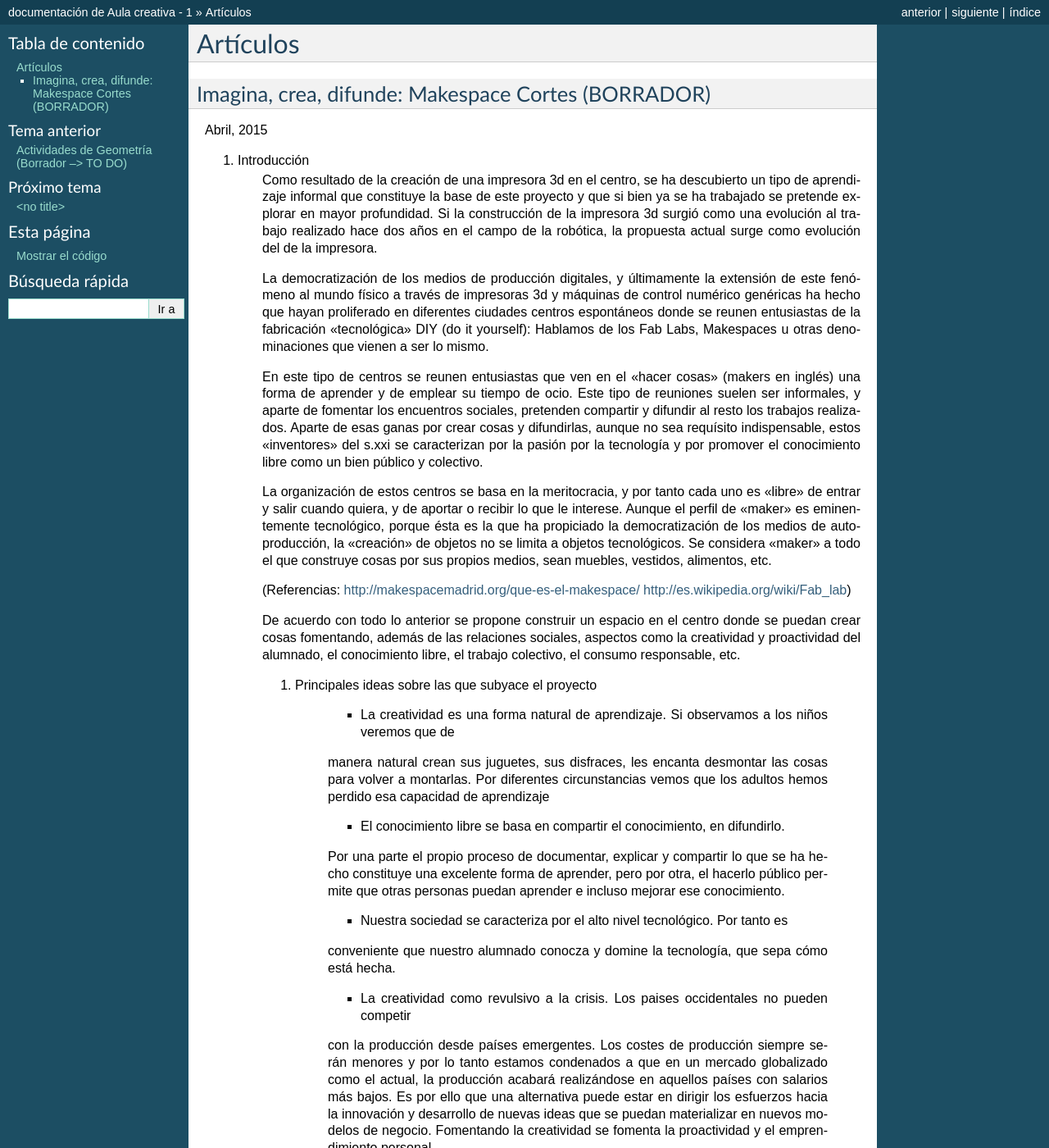
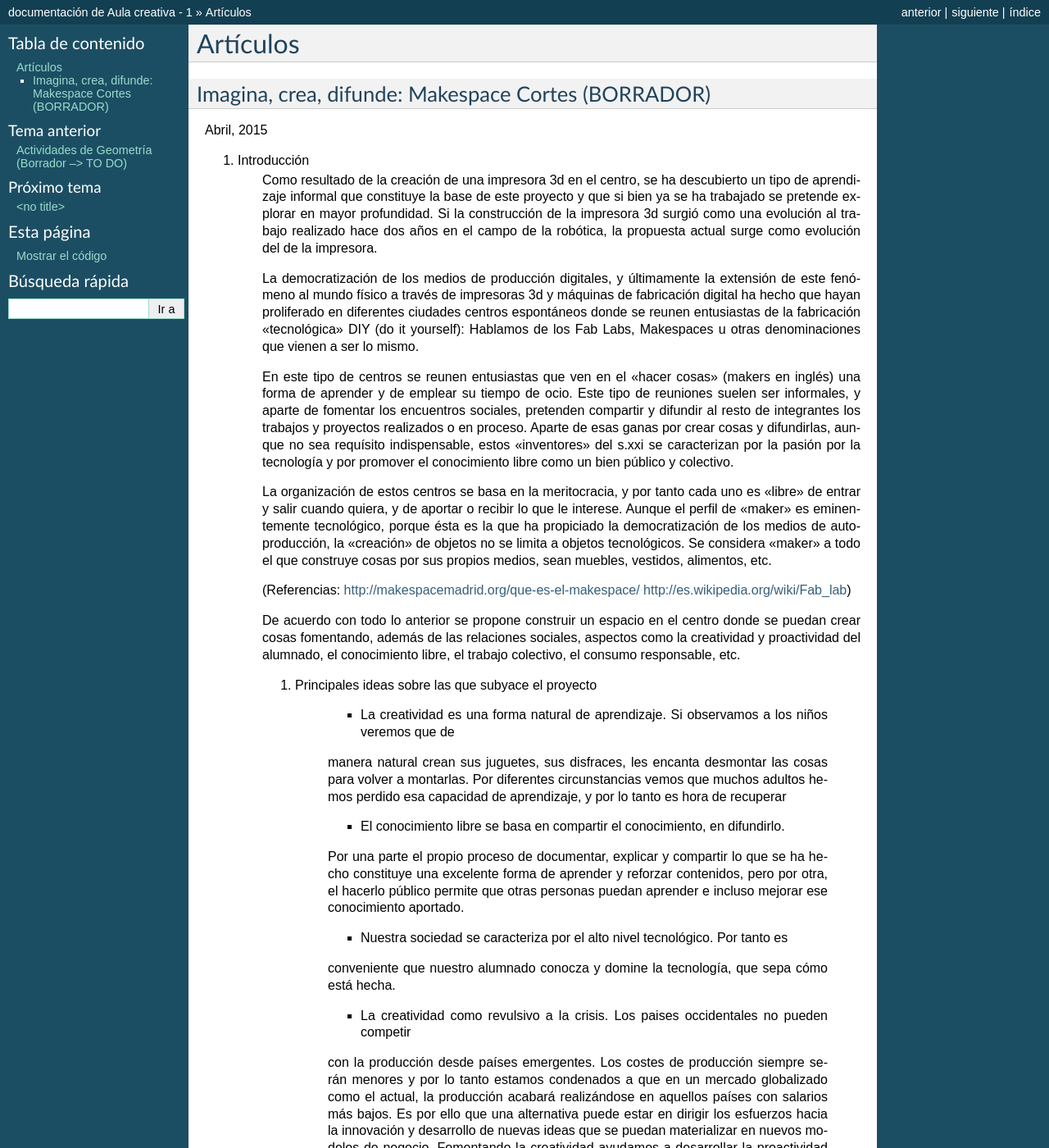
Before and after one commit to es3a10/aula_creativa, a Sphinx documentation site: the page built from docs/articulos.rst, in a window 1280 px wide and 1400 px high. Shown: the whole window at 82% size. Built offline with Sphinx 7.4.7, drawn with Linux system fonts in a browser that asks for light colours; some of the changed text lies outside the part shown.

Commit message:
Update articulos.rst

```diff
--- a/docs/articulos.rst
+++ b/docs/articulos.rst
@@ -13,8 +13,7 @@ Abril, 2015
 	la propuesta actual surge como evolución del de la impresora.
 
 	La democratización de los medios de producción digitales, y últimamente
-	la extensión de este fenómeno al mundo físico a través de impresoras 3d y máquinas de control
-	numérico genéricas
+	la extensión de este fenómeno al mundo físico a través de impresoras 3d y máquinas de fabricación digital
 	ha hecho que hayan proliferado en diferentes ciudades
 	centros espontáneos donde se reunen entusiastas de la fabricación "tecnológica" DIY (do it yourself):
 	Hablamos de los Fab Labs, Makespaces u otras denominaciones que vienen a ser
@@ -23,8 +22,8 @@ Abril, 2015
 	En este tipo de centros se reunen entusiastas que ven en el "hacer cosas" (makers en inglés)
 	una forma de aprender
 	y de emplear su tiempo de ocio. Este tipo de reuniones suelen ser informales, y
-	aparte de fomentar los encuentros sociales, pretenden compartir y difundir al resto
-	los trabajos realizados.
+	aparte de fomentar los encuentros sociales, pretenden compartir y difundir al resto de integrantes
+	los trabajos y proyectos realizados o en proceso.
 	Aparte de esas ganas por crear cosas y difundirlas, aunque no
 	sea requísito indispensable, estos "inventores" del s.xxi se caracterizan
 	por la pasión por la tecnología y por promover el conocimiento libre como un bien público y colectivo.
@@ -47,12 +46,14 @@ Abril, 2015
 
 		- La creatividad es una forma natural de aprendizaje. Si observamos a los niños veremos que de
 		manera natural crean sus juguetes, sus disfraces, les encanta desmontar las cosas para
-		volver a montarlas. Por diferentes circunstancias vemos que los adultos hemos perdido esa capacidad de aprendizaje
+		volver a montarlas. Por diferentes circunstancias vemos que muchos adultos hemos perdido esa
+		capacidad de aprendizaje, y por lo tanto es hora de recuperar
 
 		- El conocimiento libre se basa en compartir el conocimiento, en difundirlo.
 		Por una parte el propio proceso de documentar, explicar y compartir lo que se ha hecho
-		constituye una excelente forma de aprender, pero por otra, el hacerlo público permite que
-		otras personas puedan aprender e incluso mejorar ese conocimiento.
+		constituye una excelente forma de aprender y reforzar contenidos, pero por otra,
+		el hacerlo público permite que
+		otras personas puedan aprender e incluso mejorar ese conocimiento aportado.
 
 		- Nuestra sociedad se caracteriza por el alto nivel tecnológico. Por tanto es
 		conveniente que nuestro alumnado conocza y domine la tecnología, que sepa cómo está
@@ -63,8 +64,10 @@ Abril, 2015
 		y por lo tanto estamos condenados a que en un mercado globalizado como el actual, la
 		producción acabará realizándose en aquellos países con salarios más bajos. Es por ello que
 		una alternativa puede estar en dirigir los esfuerzos hacia la innovación y desarrollo de nuevas
-		ideas que se puedan materializar en nuevos modelos de negocio. Fomentando la creatividad se fomenta
-		la proactividad y el emprendimiento personal.
+		ideas que se puedan materializar en nuevos modelos de negocio. Fomentando la creatividad ayudamos
+		a desarrollar
+		la proactividad y el emprendimiento personal del alumnado. Por tanto lo estamos preparando para ese, más que probable,
+		requerimiento del sistema productivo.
 
 		- Consumidor frente a productor-consumidor. La tecnología nos permite acceder a la
 		"producción" y/o fabricación de objetos. Durante épocas anteriores la sociedad
```
